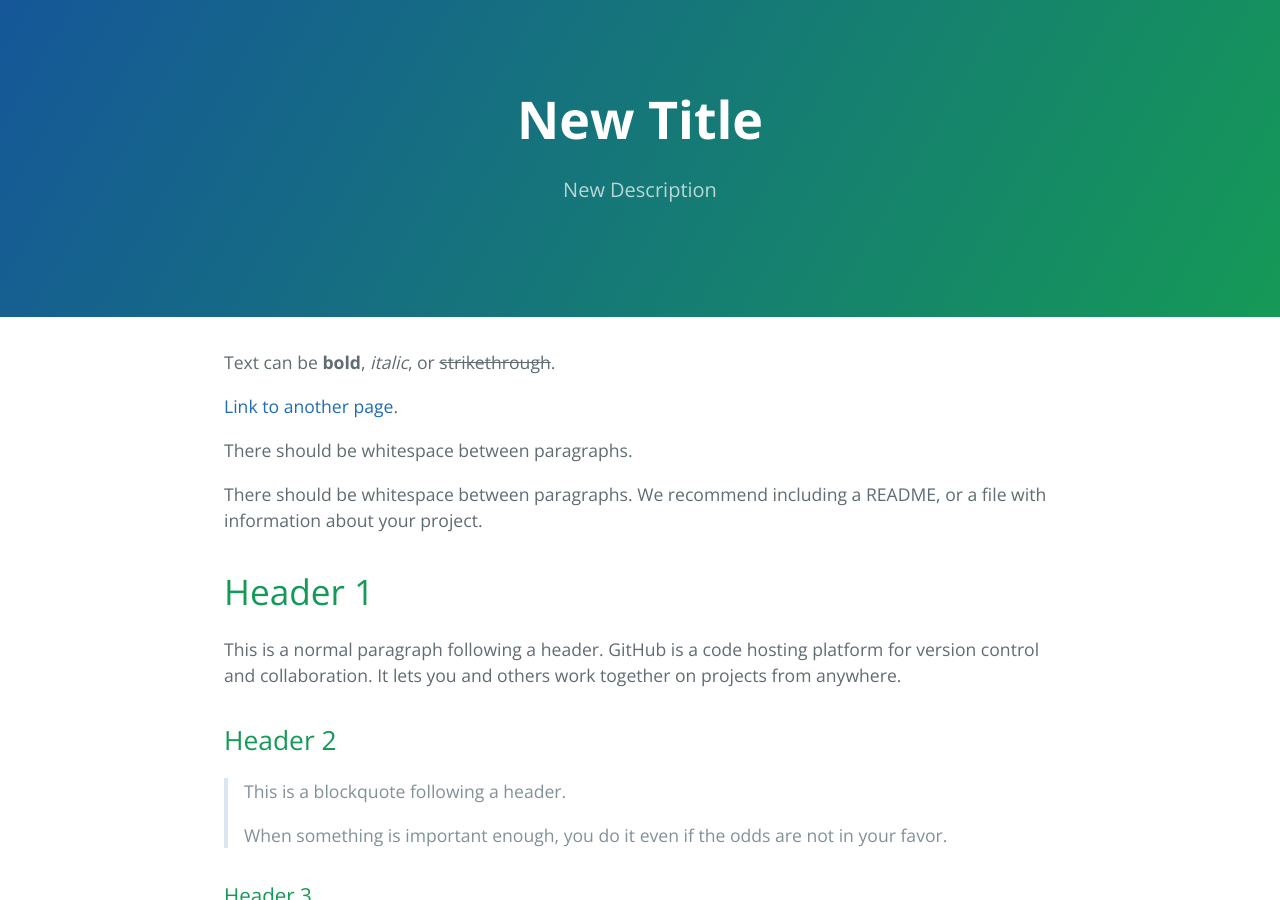
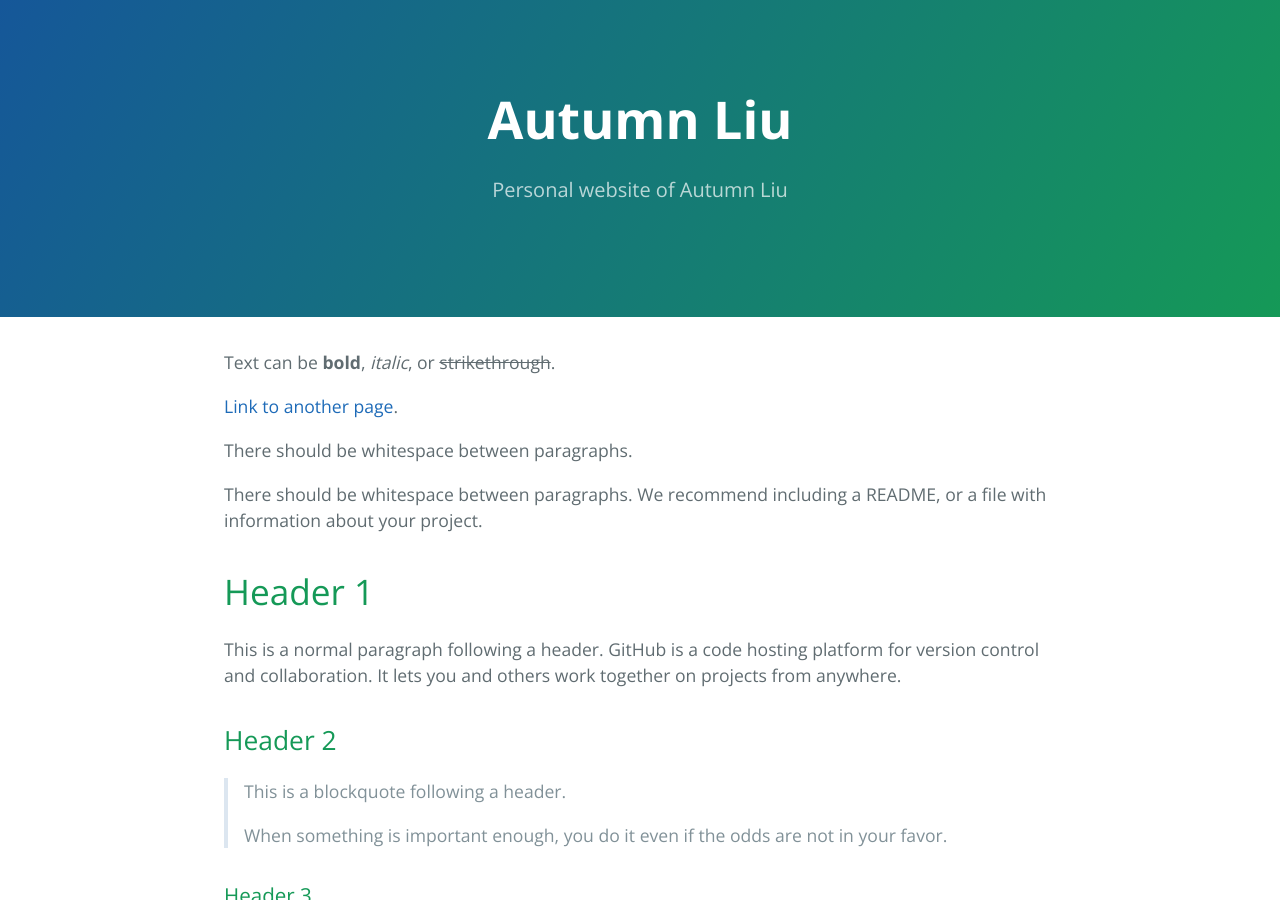
Before and after one commit to liuaki03/liuaki03.github.io, a Jekyll site: the page built from index.md, in a window 1280 px wide and 900 px high. Built offline with Jekyll 4.4.1, drawn with Linux system fonts in a browser that asks for light colours; our own code applies the rules of GitHub Pages for plain Markdown files.

Commit message:
Update index.md

```diff
--- a/index.md
+++ b/index.md
@@ -1,6 +1,6 @@
 ---
-title: New Title
-description: New Description
+title: Autumn Liu
+description: Personal website of Autumn Liu
 ---
 
 Text can be **bold**, _italic_, or ~~strikethrough~~.
```
